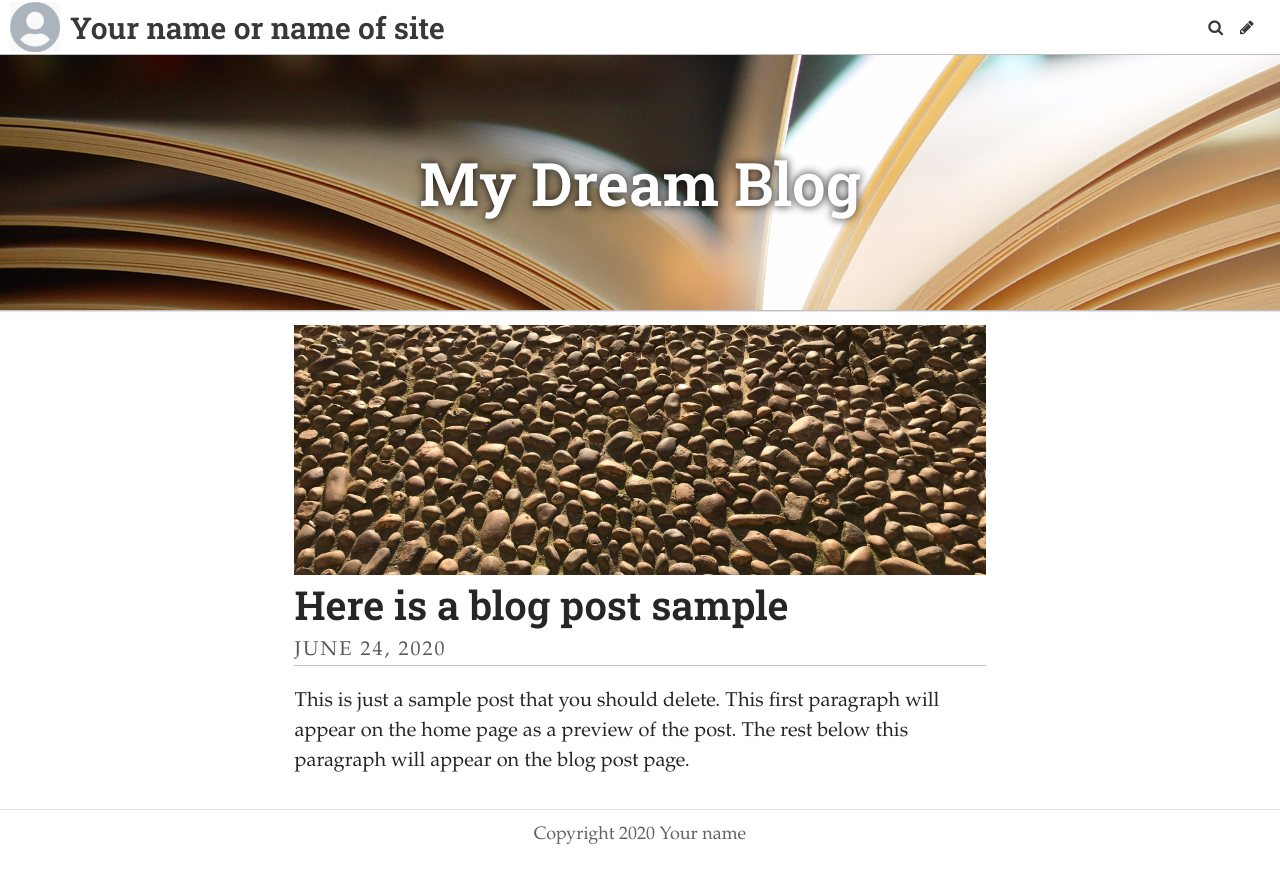
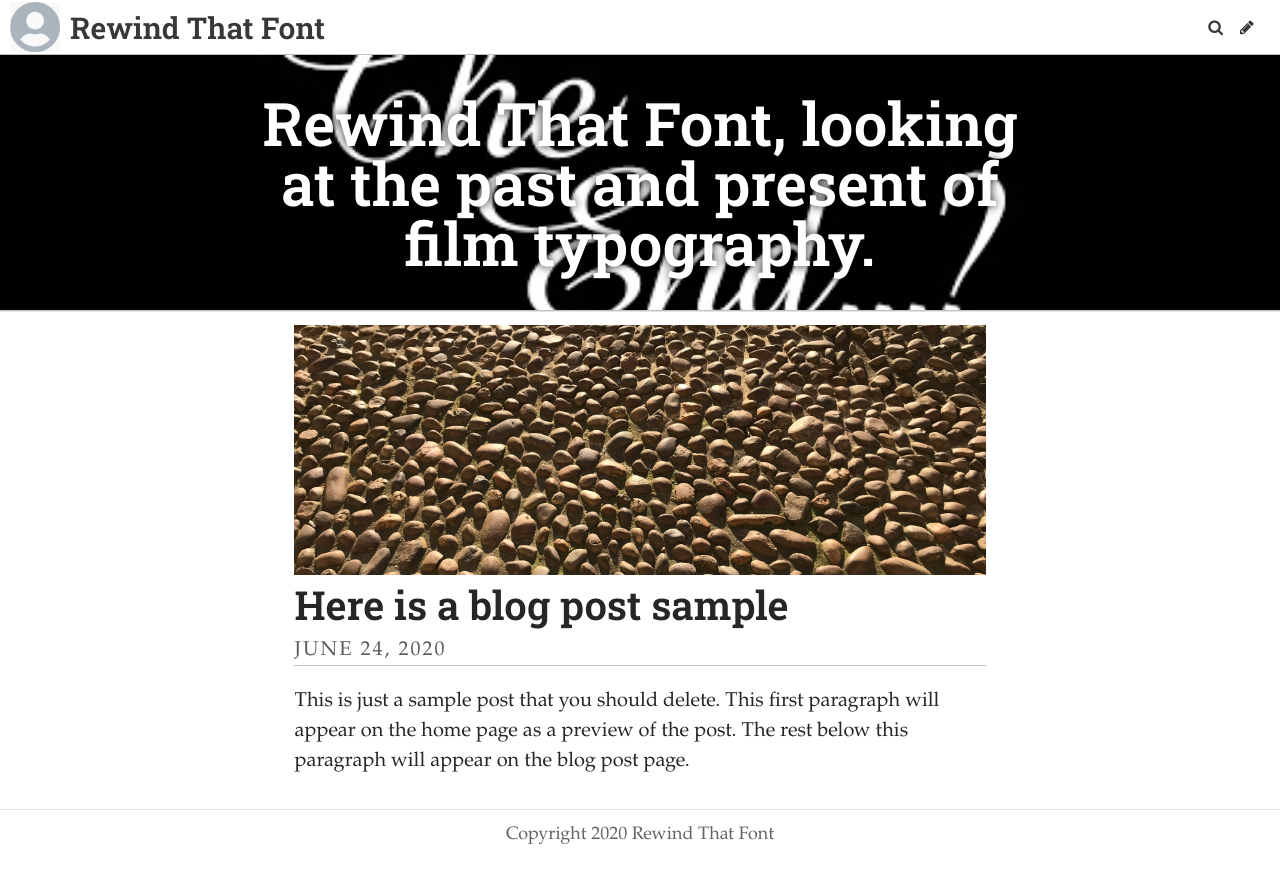
Before and after one commit to hrmcneil3/rewind, a Jekyll site: the page built from index.html, in a window 1280 px wide. Shown: the top 883 px of the page. Built offline with Jekyll 4.4.1, drawn with Linux system fonts in a browser that asks for light colours; some web fonts are replaced; the list of posts is cut into pages by our own code.

Commit message:
Update Settings “general”

```diff
--- a/_data/settings.yml
+++ b/_data/settings.yml
@@ -1,11 +1,12 @@
-title: Your name or name of site
-description: A website with a blog
-header_text: My Dream Blog
-footer_text: Copyright 2020 Your name
-header_feature_image: ../uploads/pages.jpg
-bannerheight: "20vmax"
-gridlayout: false
+title: Rewind That Font
+description: Rewind That Font, a blog, taking a look back at the most
+  unforgettable and iconic typography throughout the history of film.
+header_text: "Rewind That Font, looking at the past and present of film typography. "
+footer_text: Copyright 2020 Rewind That Font
+header_feature_image: ../uploads/unnamed.jpg
+bannerheight: 20vmax
 logo: /uploads/logo.jpg
 favicon: /uploads/favicon.ico
+gridlayout: false
+fixednavbar: false
 upzoom: true
-fixednavbar: false
```
Also changed, not shown: uploads/unnamed.jpg (added).
